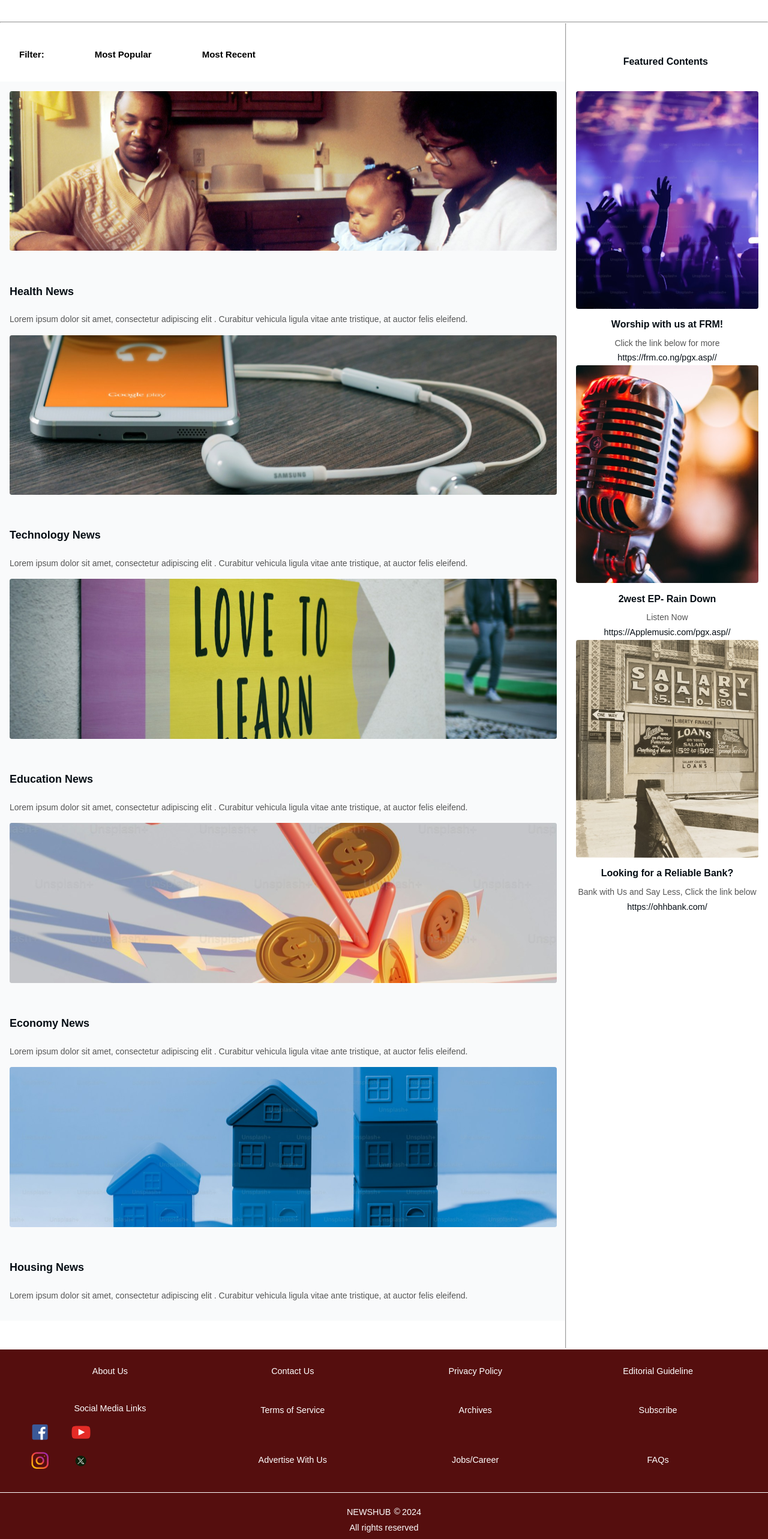
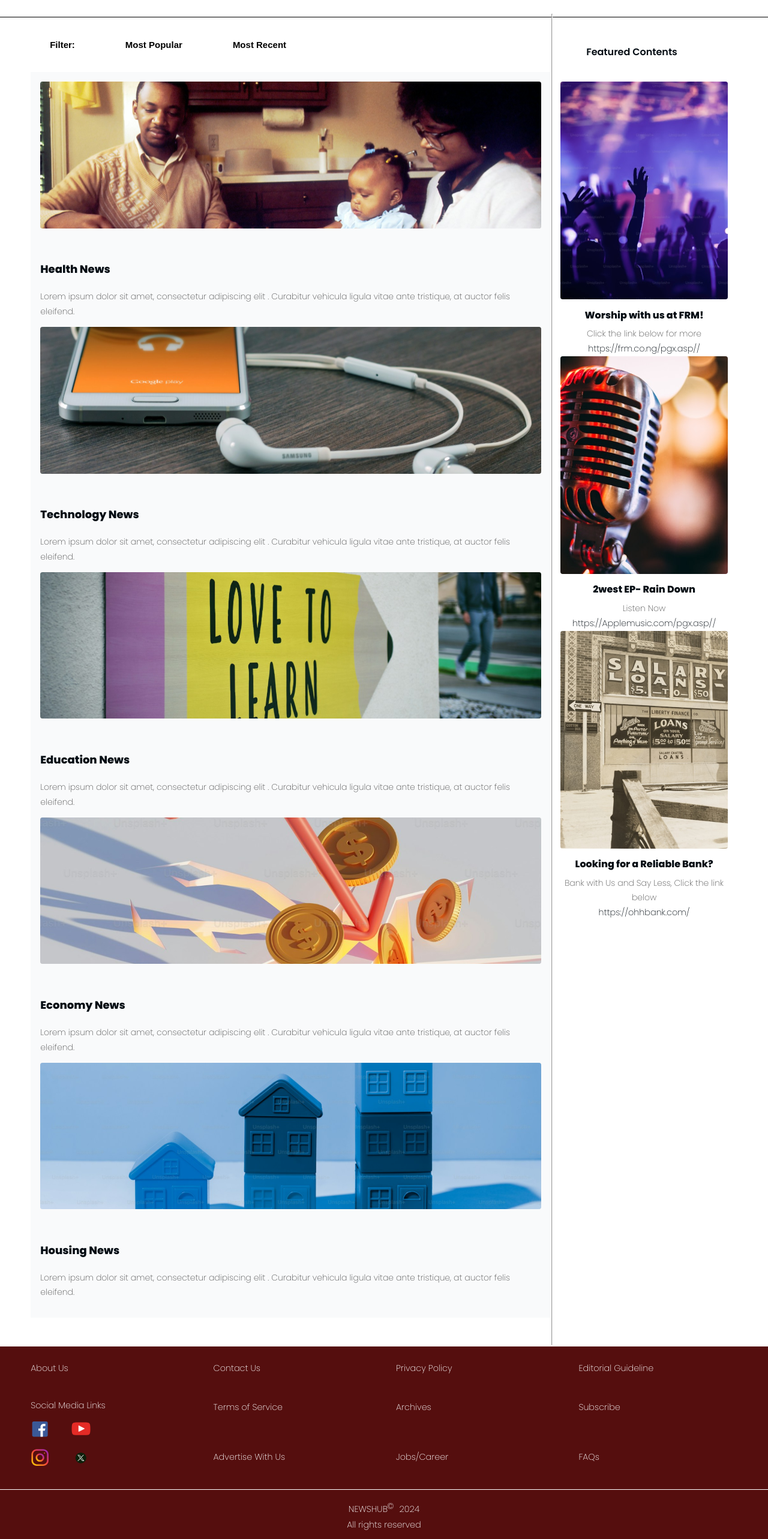
Before and after one commit to woodmark-dev/news-hub, a Next.js app: page /filter in a window 1280 px wide. Shown: the part 140-2706 px from the top of the page at 60% size. Built offline with nearby package versions, Linux system fonts and the light colour scheme.

Commit message:
filter page reviews

```diff
--- /dev/null
+++ b/app/(site)/filter/page.tsx
@@ -0,0 +1,9 @@
+import Filterpage from "../../components/filterpage/filter";
+
+export default function FilterPage() {
+	return (
+		<div>
+			<Filterpage />
+		</div>
+	);
+}
--- a/app/components/filterpage/filter.tsx
+++ b/app/components/filterpage/filter.tsx
@@ -1,22 +1,19 @@
-
-import Footer from "../footer/footer";
 import LeftSection from "../filterpage/leftside";
 import RightSection from "../filterpage/rightside";
-import Logo from "../../components/logo/logo";
-import './style/filter.css';
+import "./style/filter.css";
 
 const Filter = () => {
 	return (
 		<div className="filter-page">
 			{/* Header Section */}
+			<p className="HL"></p>
 			<header className="header">
-
-        <hr className="header-line" />
+				{/* <hr className="header-line" /> */}
 				<div className="top">
-        <div className="space-x-4 menu">
-            <button className="text-sm font-medium text-gray-700 hover:text-black">Filter:</button>
-            <button className="text-sm font-medium text-gray-700 hover:text-black"> Most Popular</button>
-            <button className="text-sm font-medium text-red-500 border-b-2 border-red-500">Most Recent</button>
+					<div className="menu">
+						<button>Filter:</button>
+						<button>Most Popular</button>
+						<button>Most Recent</button>
 					</div>
 					<h2 className="content">Featured Contents</h2>
 				</div>
@@ -25,13 +22,11 @@ const Filter = () => {
 			{/* Main Content Section */}
 			<main className="main-content">
 				{/* Left Section */}
-        <LeftSection  />
+				<LeftSection />
 				<hr className="vertical" />
 				{/* Right Section */}
 				<RightSection />
 			</main>
-
-
 		</div>
 	);
 };
--- a/app/components/filterpage/style/filter.css
+++ b/app/components/filterpage/style/filter.css
@@ -1,38 +1,38 @@
 /* General Styles */
-body {
-  margin: 0;
-  box-sizing: border-box;
-  font-family: Arial, sans-serif;
-}
-
 .filter-page {
 	display: flex;
 	flex-direction: column;
 	min-width: 100vh;
+	/* margin: var(--site-margin); */
+
+	.HL {
+		border-top: 1px solid black;
 	}
 
 	.header {
 		background-color: white;
-}
+		margin: 0px var(--site-margin);
 
 		.header-line {
 			width: 100%;
+		}
+	}
+
+	.main-content {
+		margin: 0px var(--site-margin);
+		display: flex;
+		flex-direction: row;
+		flex: 1;
+		align-items: stretch;
+		position: relative;
+		height: 100vh;
+	}
 }
 
 .header-content {
 	display: flex;
 	justify-content: space-between;
 	align-items: center;
-}
-
-.logo {
-  font-size: 24px;
-  font-weight: bold;
-  color: red;
-}
-
-.logo span {
-  color: black;
 }
 
 .menu {
@@ -50,23 +50,15 @@ body {
 }
 
 .menu button:hover {
-  color: #F90A0A;
+	color: #f90a0a;
 }
 
 .menu button.active {
-  color: #F90A0A;
+	color: #f90a0a;
 	border-bottom: 2px solid red;
 }
 
 /* Main Content */
-.main-content {
-  display: flex;
-  flex-direction: row;
-  flex: 1;
-  align-items: stretch;
-  position: relative;
-  height: 100vh;
-}
 
 .left-section {
 	flex: 3;
@@ -153,13 +145,6 @@ body {
 	color: #555;
 }
 
-/* Footer */
-footer {
-  background-color: #222;
-  color: white;
-  text-align: center;
-}
-
 /* Media Queries for responsiveness */
 
 /* Mobile (up to 480px) */
@@ -211,11 +196,9 @@ footer {
 	.right-section {
 		flex: 1;
 		padding: 0.5rem;
-
 	}
 
 	.news-image {
-
 		height: auto;
 		margin: 0 auto;
 	}
--- a/app/components/footer/components/base/base.css
+++ b/app/components/footer/components/base/base.css
@@ -12,9 +12,8 @@
 			position: relative;
 			span {
 				position: relative;
-				top: -1px;
+				top: -5px;
 				right: 5px;
-				left: 1px;
 			}
 		}
 	}
--- a/app/components/footer/components/base/base.tsx
+++ b/app/components/footer/components/base/base.tsx
@@ -5,7 +5,7 @@ export default function Base() {
 	return (
 		<div className="Base">
 			<p>
-				NEWSHUB <span className="sign">&copy;</span> {moment().year()}{" "}
+				NEWSHUB <span>&copy;</span> {moment().year()}
 			</p>
 			<p>All rights reserved</p>
 		</div>
--- a/app/filter/page.tsx
+++ /dev/null
@@ -1,9 +0,0 @@
-import Filterpage from "../components/filterpage/filter";
-
-export default function FilterPage() {
-  return (
-    <div>
-      <Filterpage />
-    </div>
-  );
-}
--- a/app/globals.css
+++ b/app/globals.css
@@ -11,14 +11,14 @@
 	--secondary-color: #550e0e;
 	--site-margin: 4vw;
 	--darker-background-color: #d9d9d929;
-
 	--black: #050d14;
 }
+
 html {
 	box-sizing: border-box;
 	background-color: white;
-	/* font-family: var(--font-inter); */
 }
+
 *,
 *:before,
 *:after {
```
Also changed, not shown: app/layout.tsx (+0 -12 lines). Lines whose indentation alone changed are shown as unchanged.
